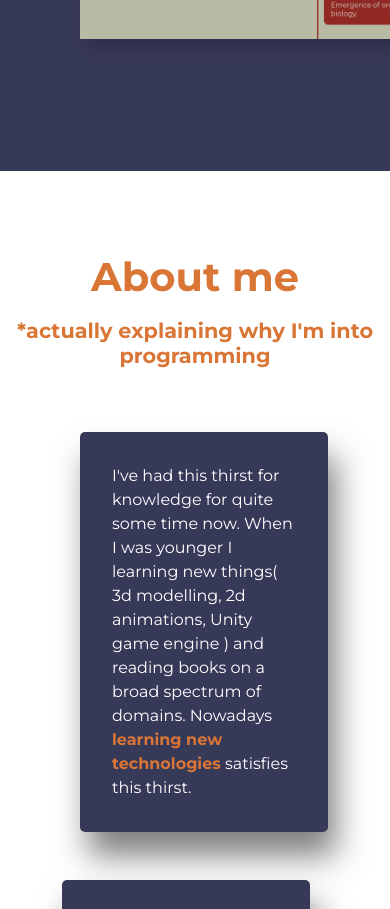
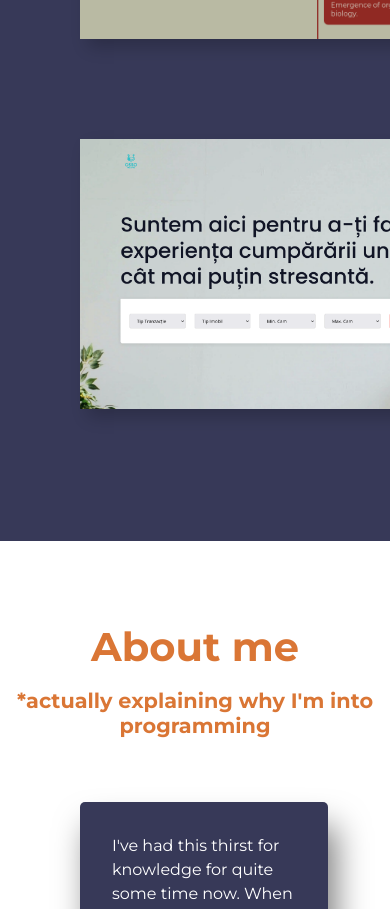
Before and after one commit to Utakato/Portfolio, a React (Create React App) app in the folder client/: page / in a window 390 px wide. Shown: the part 2880-3789 px from the top of the page. Built offline with nearby package versions, Linux system fonts and the light colour scheme.

Commit message:
Add ossoimobiliare Project

```diff
--- a/client/src/components/Projects/index.jsx
+++ b/client/src/components/Projects/index.jsx
@@ -9,6 +9,7 @@ const Projects = () => {
                 <Project project={projects.betterMeV2} />
                 <Project project={projects.moonshots} />
                 <Project project={projects.sapiens} />
+                <Project project={projects.ossoImobiliare}/>
             </div>
         </section>
     )
--- a/client/src/components/Projects/projects.js
+++ b/client/src/components/Projects/projects.js
@@ -35,10 +35,25 @@ export const sapiens = {
 
 export const ossoImobiliare = {
     name: "Osso Imobiliare",
-    github: "",
-    live: "",
+    github: "https://github.com/Utakato/ossoimobiliare",
+    live: "https://ossoimobiliare.herokuapp.com/",
     frontEndStack : ["HTML/CSS", "EJS"],
     backEndStack : ["MongoDB","Node.js", "Python(used to fetch data from CRM API to MongoDB)"],
-    imageName : "", //TBA
-    details: "Based on a template (REALDEAL)",
+    imageName : "ossoimobiliare.png",
+    details: `This is my first web-dev project, we needed the site remade, we had no more money(paid ~800$ for a broken wordpress site - delivered in 4 months), I had some python knowledge and got the taste of programming so I started learning Web-dev and decided to make a brand new website for our business.\
+    \n\n\
+    On the first tought I wanted to make it from scratch with React and no design. On the second thought we needed this up and running faster than it would've taken me to build it from scratch(because I barely knew React and web-dev). So I bought an HTML template for 25$ and worked with that (created a mongoDB to store data from the CRM API, a script that ran every day to update the DB and then used EJS to display data on the site.)\
+    \n\n\
+    I've replaced most of the images that we had on the website with placeholders. I've also made some updates to the DB to replace sensible information.\
+    \n\n\
+    Some of the custom parts that I've made:\n
+    - Agent Modal;\n
+    - Leaflet.js maps with circle location\n
+    - Filters\n
+    - Sort\n
+    - 'Alege zona'\n
+    - Customized search bar on home page\n
+    You can see the difference by comparing it to realdeal theme which you can find here: \n
+    http://preview.themeforest.net/item/realdeal-responsive-real-estate-html-template/full_screen_preview/25571499?_ga=2.171040992.1143198555.1643118035-489175286.1643118035 \
+    `,
 }
```
